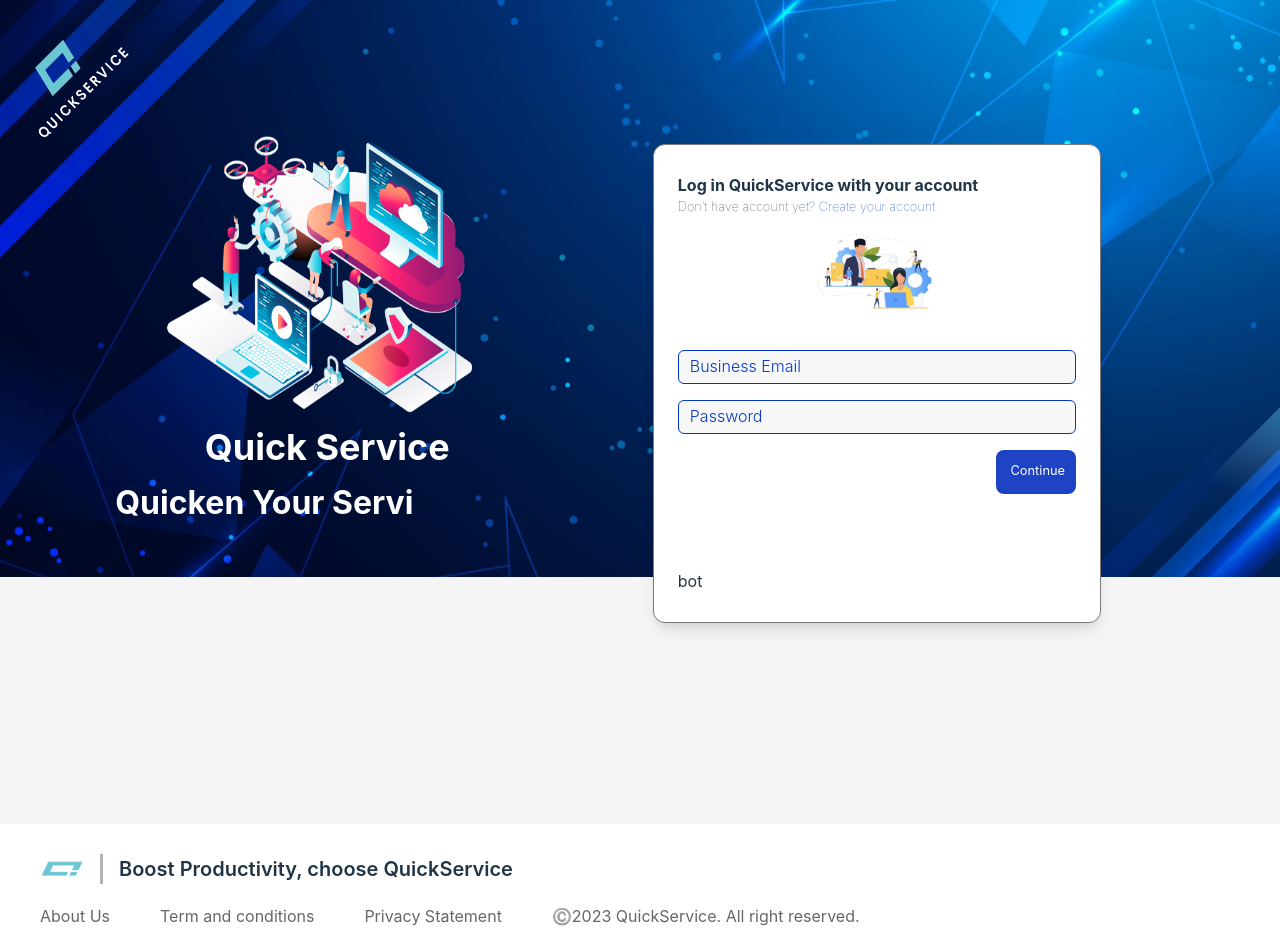
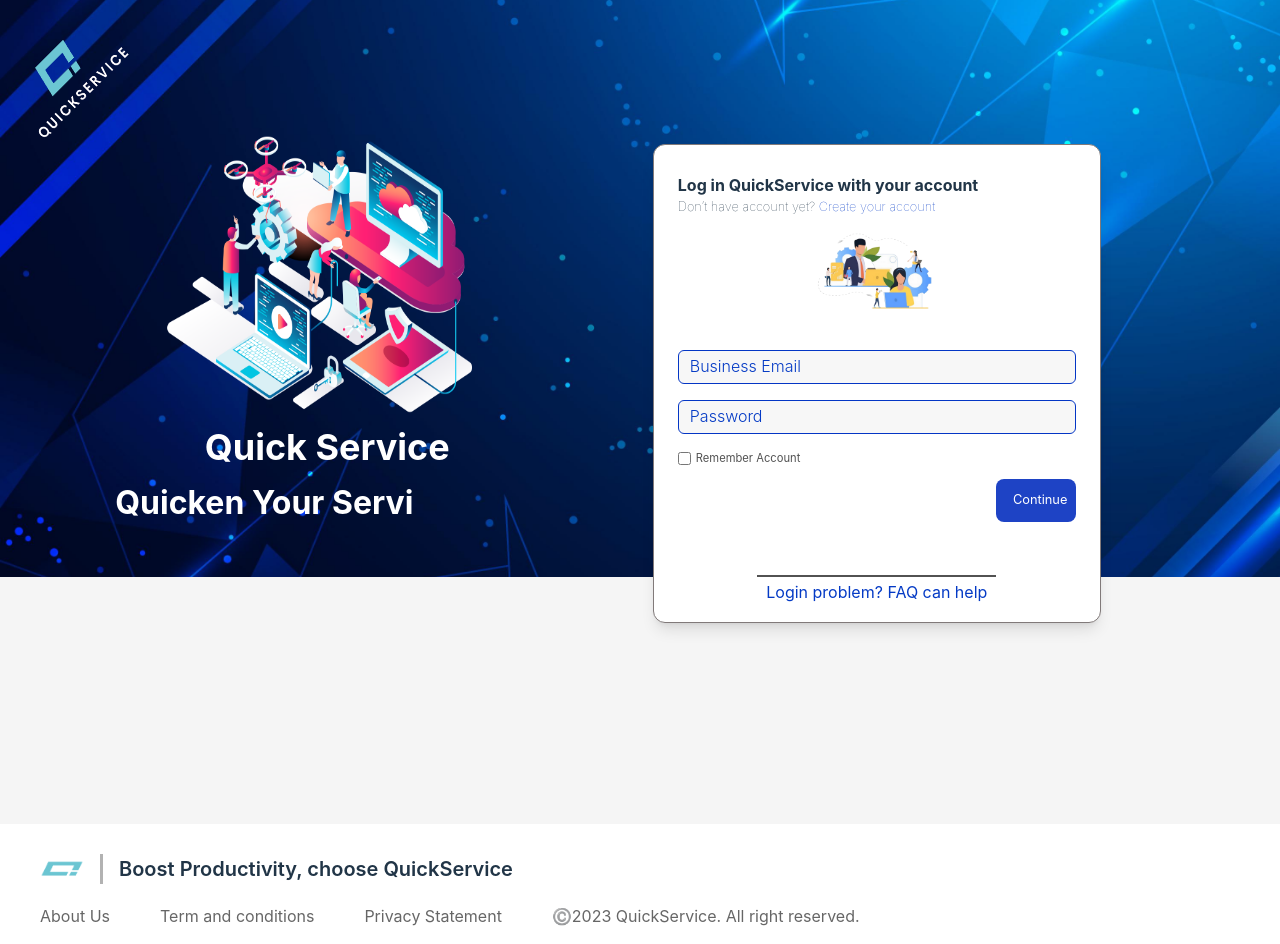
Before and after one commit to iamduscminh/ISMS-Project, a React (Vite) app in the folder ReactApp/isms-app/: page /login in a window 1280 px wide. Built offline with nearby package versions, Linux system fonts and the light colour scheme.

Commit message:
Complete the interface for Login (not binding)

```diff
--- a/ReactApp/isms-app/src/components/Animation/ChangeBgButton/index.jsx
+++ b/ReactApp/isms-app/src/components/Animation/ChangeBgButton/index.jsx
@@ -37,12 +37,13 @@ const StyledButton = styled.button`
 const StyleSpan = styled.span`
     position: absolute;
     top: calc(40% - (var(--button-fontSize)/2));
-    left: 18%;
+    left: 21%;
     color: #FFFFFF;
     font-weight:400;
     z-index: 50;
 `
 // Sử dụng StyledButton trong component
+// eslint-disable-next-line react/prop-types
 const ChangeBgButton = ({children}) => {
   return (
 
--- a/ReactApp/isms-app/src/components/GlobalStyles/GlobalStyle.scss
+++ b/ReactApp/isms-app/src/components/GlobalStyles/GlobalStyle.scss
@@ -61,7 +61,7 @@ input:focus{
     background-color: #ffffff;
   }
   a:hover {
-    color: #747bff;
+    color: #043AC5;
   }
   button {
     background-color: #f9f9f9;
--- a/ReactApp/isms-app/src/pages/Login/Login.module.scss
+++ b/ReactApp/isms-app/src/pages/Login/Login.module.scss
@@ -1,10 +1,11 @@
-.content{
+.content {
     height: 70%;
     background-image: url(../../assets/images/login-bg.jpg);
     background-position: center center;
     background-size: cover;
     position: relative;
-    .logo{
+
+    .logo {
         width: 12%;
         height: 20%;
         transform: rotate(-45deg);
@@ -12,14 +13,16 @@
         top: 3.5%;
         left: -0.8%;
     }
-    .illustrator{
+
+    .illustrator {
         position: absolute;
         width: 24%;
         height: 50%;
         top: 23%;
         left: 13%;
     }
-    .text-animation{
+
+    .text-animation {
         font-size: 2rem;
         position: absolute;
         color: #FFFFFF;
@@ -27,26 +30,32 @@
         top: 83%;
         left: 9%;
     }
-    .illusForm{
+
+    .illusForm {
         width: 35%;
         margin: auto;
     }
-    h2{
+
+    h2 {
         font-size: 1rem;
         font-weight: 700;
     }
-    p{
+
+    p {
         font-size: 0.8rem;
         font-weight: 100;
-        a{
+
+        a {
             color: #043AC5;
         }
     }
 }
-.separate{
+
+.separate {
     height: 30%;
 }
-.input-custom{
+
+.input-custom {
     color: #0436C5;
     display: block;
     width: 100%;
@@ -56,15 +65,18 @@
     border-radius: 0.375rem;
     font-weight: 400;
     background-color: #F7F7F7;
-    margin-bottom: 1rem;
     position: relative;
-    &:focus{
-        border: 1.5px solid #0436c5;
+
+    &:focus {
+        border: 1.8px solid #0436c5;
     }
 }
-.input-label{
+
+.input-label {
     position: relative;
-    span{
+    margin-bottom: 1rem;
+
+    span {
         position: absolute;
         top: 0.25rem;
         left: 0.75rem;
@@ -74,8 +86,24 @@
         font-weight: 300;
     }
 }
-.input-custom:focus + span,
-.input-custom:not(:placeholder-shown)   + span {
-  top: -0.8rem;
-  font-size: 0.5rem;
+
+.input-custom:focus+span,
+.input-custom:not(:placeholder-shown)+span {
+    top: -0.95rem;
+    font-size: 0.7rem;
+    font-weight: 500;
 }
+
+.input-checkbox {
+    display: flex;
+    align-items: center;
+    margin-bottom: 0.75rem;
+    .checkbox-remember {
+        margin-right: 5px;
+    }
+
+    span {
+        font-size: 0.7rem;
+        color: #525252;
+    }
+}
--- a/ReactApp/isms-app/src/pages/Login/index.jsx
+++ b/ReactApp/isms-app/src/pages/Login/index.jsx
@@ -59,9 +59,16 @@ const Login = () => {
               <input type="password" placeholder=" " className={cx('input-custom')}/>
               <span className={cx("absolute top-[0.25rem] left-[0.75rem] cursor-text")}>Password</span>
             </label>
+            <div className={cx("input-checkbox")}>
+              <input type="checkbox" className={cx('checkbox-remember')} />
+              <span>Remember Account</span>
+            </div>
             <div className={cx('h-[20%] w-[20%] self-end relative')}><ChangeBgButton>Continue</ChangeBgButton></div>
           </div>
-          <div className={cx("h-[10%]")}>bot</div>
+          <div className={cx("h-[10%] flex flex-col items-center justify-center")}>
+            <div className={cx('w-[60%] border-t-2 border-[#525252]')}></div>
+            <h3 className={cx('mt-[0.2rem]')}><UnderlineAnimation><a href="#" className={cx('text-[#043AC5]')}>Login problem? FAQ can help</a></UnderlineAnimation></h3>
+          </div>
         </div>
       </div>
       <div className={cx("separate")}></div>
```
